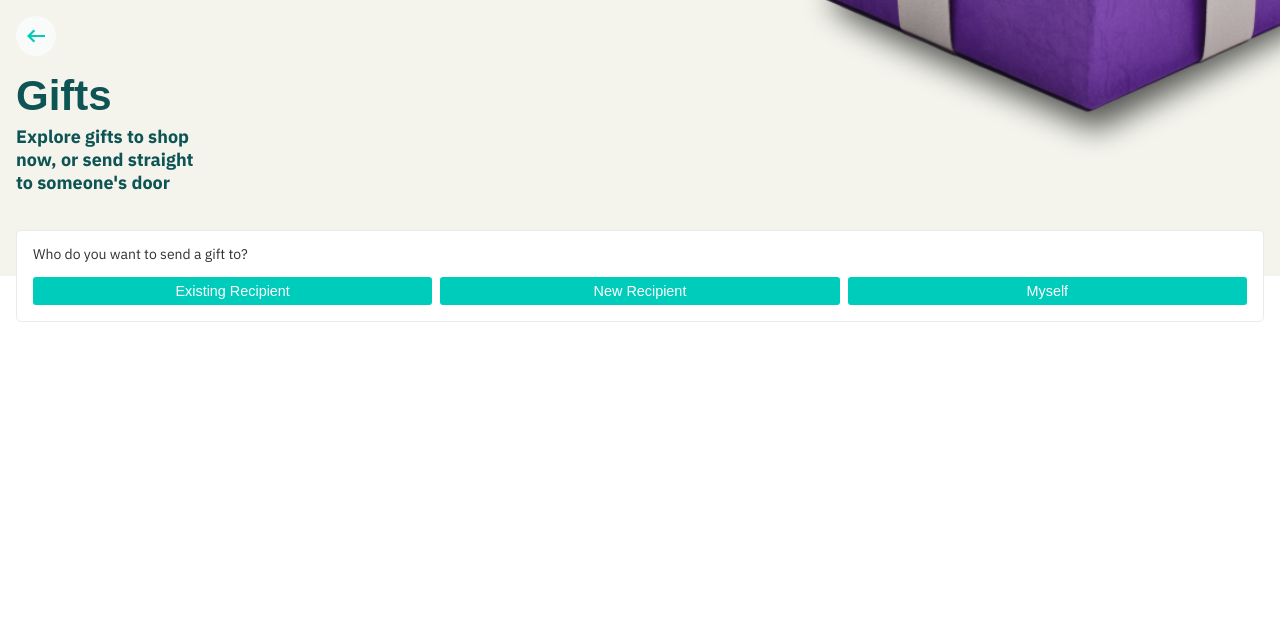
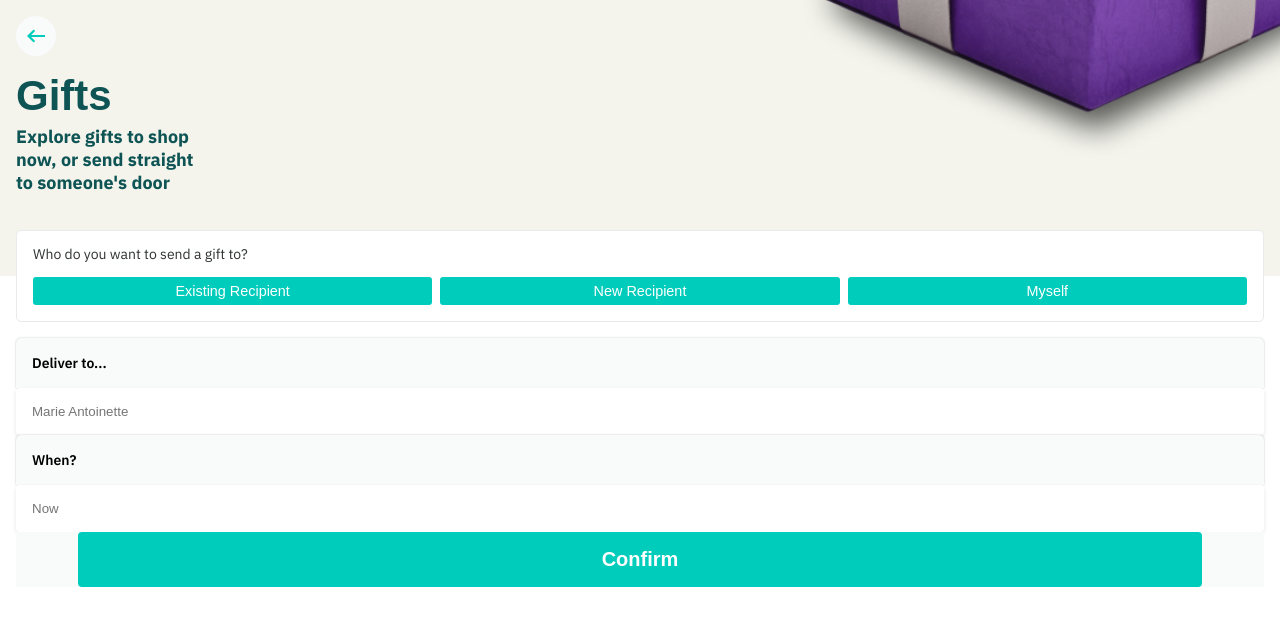
Before and after one commit to kabirseth4/deliveroo-tastemakers, a React (Create React App) app: page / in a window 1280 px wide. Shown: the top 626 px of the page. Built offline with nearby package versions, Linux system fonts and the light colour scheme; a web font is replaced by a local one.

Commit message:
Build deliver to component

```diff
--- a/package.json
+++ b/package.json
@@ -5,6 +5,7 @@
   "dependencies": {
     "react": "^18.2.0",
     "react-dom": "^18.2.0",
+    "react-router-dom": "^6.21.3",
     "react-scripts": "5.0.1",
     "sass": "^1.70.0"
   },
--- a/src/App.jsx
+++ b/src/App.jsx
@@ -1,12 +1,14 @@
 import "./App.scss";
 import Header from "./components/Header/Header";
 import Recipient from "./components/Recipient/Recipient";
+import DeliverTo from "./components/DeliverTo/DeliverTo";
 
 function App() {
   return (
     <div className="app">
       <Header />
       <Recipient />
+      <DeliverTo />
     </div>
   );
 }
--- /dev/null
+++ b/src/components/DeliverTo/DeliverTo.jsx
@@ -0,0 +1,48 @@
+import React from 'react';
+import "./DeliverTo.scss";
+
+const DeliverTo = () => {
+
+    const handleSubmit = () => {
+        console.log('Confirmation clicked!');
+        // should the link to purchase page be in here?
+    };
+
+    return (
+        <form className="delivery" type= "submit">
+            <h3 className="delivery__questions">Deliver to...</h3>
+
+            <div className="delivery__recipients-container">
+
+                <input type="text"
+                id="recipientName"
+                name="recipientName"
+                className="delivery__input"
+                placeholder="Marie Antoinette">
+                </input>
+            </div>
+
+            <h3 className="delivery__questions delivery__questions--time">When?</h3>
+
+            <div className="delivery__time-container">
+
+            <input type="text"
+                id="deliveryTime"
+                name="deliveryTime"
+                className="delivery__input"
+                placeholder="Now">
+                </input>
+
+
+
+            </div>
+
+            {/* Add Link to navigate to a dummy purchase page/component */}
+            <div className="delivery__button-container">
+            <button className="delivery__button" onClick={handleSubmit}>Confirm</button>
+            </div>
+        </form>
+    );
+};
+
+export default DeliverTo;
--- /dev/null
+++ b/src/components/DeliverTo/DeliverTo.scss
@@ -0,0 +1,72 @@
+//imports
+
+
+.delivery {
+
+    display: flex;
+    flex-direction: column;
+    align-items: center;
+    padding: 1rem;
+
+    &__questions {
+        color: #000;
+        font-family: "IBM Plex Sans";
+        font-size: 14px;
+        font-style: normal;
+        font-weight: 600;
+        line-height: normal;
+        margin-top: 0rem;
+        margin-bottom: 0rem;
+        padding-top: 1rem;
+        padding-bottom: 1rem;
+        padding-left: 1rem;
+        width: 100%;
+
+        border-radius: 5px 5px 0px 0px;
+        background: #F9FAFA;
+        box-shadow: 0px 0px 2px 0px rgba(0, 0, 0, 0.25);
+    }
+
+    &__recipients-container,
+    &__time-container {
+        display: flex;
+        margin-top: 0rem;
+        margin-bottom: 0rem;
+        width: 100%;
+    }
+
+    &__input {
+        width: 100%;
+        padding: 1rem;
+        box-shadow: 0 2px 4px rgba(0, 0, 0, 0.1);
+        border-radius: 4px;
+        border: none;
+    }
+
+    &__button-container {
+        display: flex;
+        background-color: #F9FAFA;
+        padding-top: 1 rem;
+        width: 100%;
+        justify-content: center;
+    }
+
+    &__button {
+        width: 90%;
+        padding: 1rem;
+        margin-top: 1 rem;
+        color: #fff;
+        background-color: rgb(0, 204, 188);
+        border: none;
+        border-radius: 4px;
+        font-size: 1.25rem;
+        font-weight: 600;
+        cursor: pointer;
+        transition: background-color 0.3s ease;
+
+        &:hover {
+            background-color: aquamarine;
+            // change hover colour to a better colour
+        }
+    }
+}
```
Also changed, not shown: assets/logo-teal.svg (added), src/components/Purchase/Purchase.jsx (added), src/components/Purchase/Purchase.scss (added), 1 other file (tests, documents, lock files or other folders).
